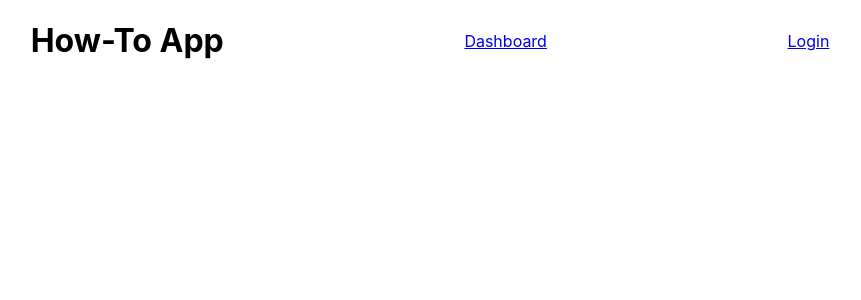
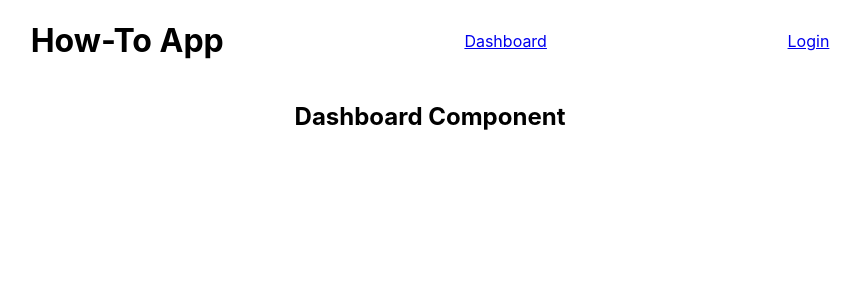
Before and after one commit to How-To2/Front-End, a React (Create React App) app in the folder how-to/: page /dashboard in a window 1280 px wide. Shown: the top 300 px of the page, without its empty margins (210-1071 px from the left). Built offline with nearby package versions, Linux system fonts and the light colour scheme; sample sign-in values are in the browser's storage.

Commit message:
added routes and basic links

```diff
--- a/how-to/src/components/Dashboard.js
+++ b/how-to/src/components/Dashboard.js
@@ -4,6 +4,7 @@ const Dashboard = props => {
 
     return (
         <>
+        <h2>Dashboard Component</h2>
         </>
     )
 }
--- a/how-to/src/components/Navigation.js
+++ b/how-to/src/components/Navigation.js
@@ -1,5 +1,7 @@
 import React from 'react';
 import { Link, BrowserRouter as Router } from 'react-router-dom';
+import PrivateRoute from '../utils/PrivateRoute';
+import Dashboard from './Dashboard';
 
 const Navigation = props => {
 
@@ -12,6 +14,8 @@ const Navigation = props => {
                 <Link to='/login'>Login</Link>
             </div>
 
+            <PrivateRoute path='/dashboard' component={Dashboard}/>
+
         </Router>
         </>
     )
```
